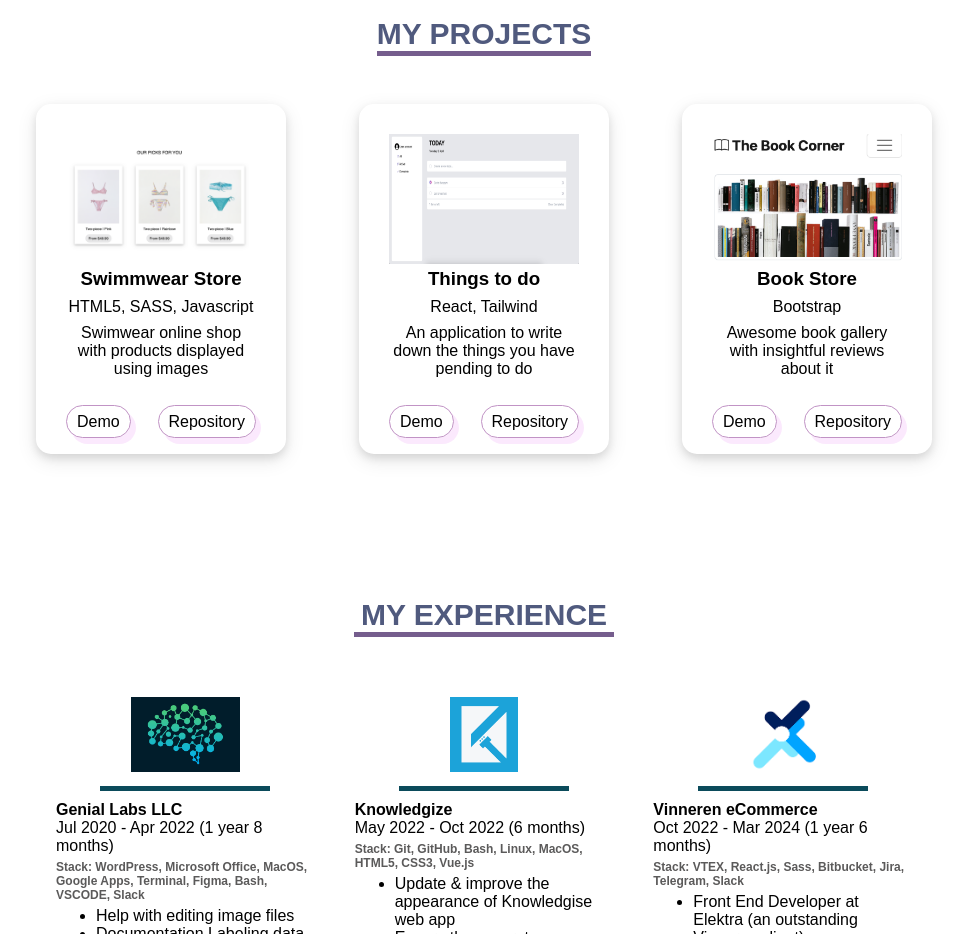
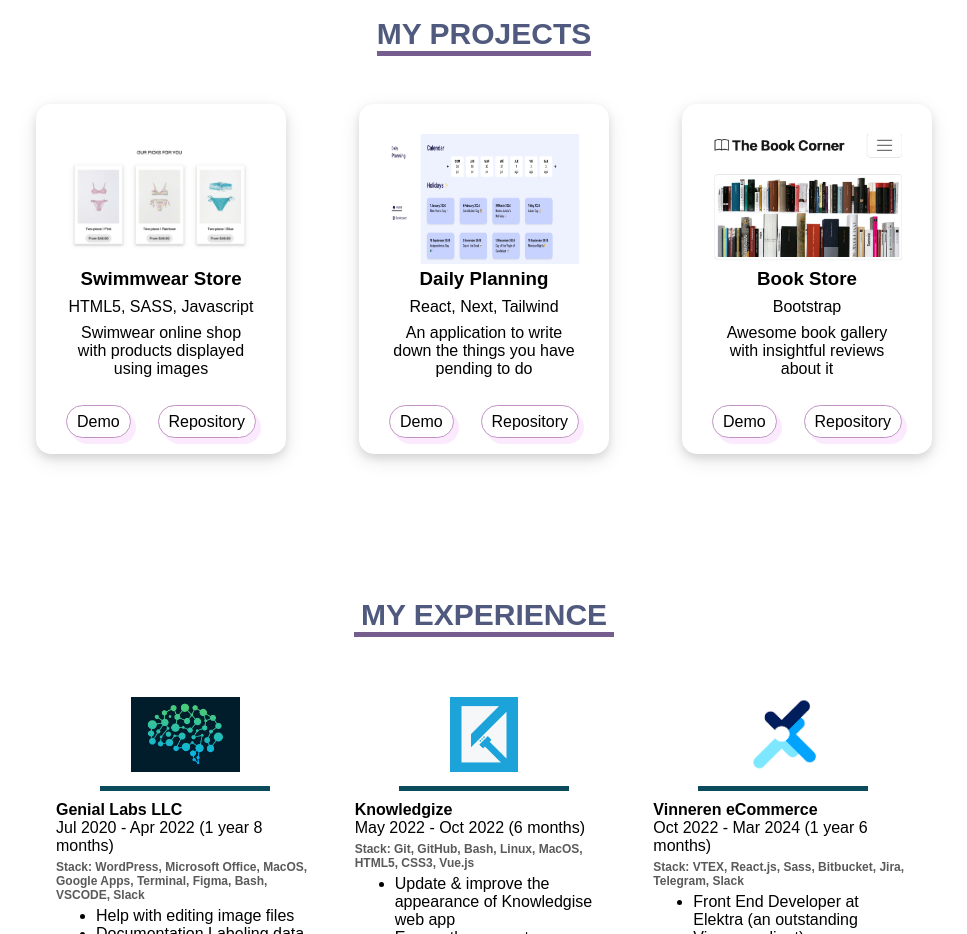
Before and after one commit to katherine-na/portfolio-katherinegrete, a React (Vite) app: page / in a window 1280 px wide. Shown: the part 1180-2114 px from the top of the page, without its empty margins (156-1123 px from the left). Built offline with nearby package versions, Linux system fonts and the light colour scheme.

Commit message:
Change daily project

```diff
--- a/src/components/Projects/Projects.jsx
+++ b/src/components/Projects/Projects.jsx
@@ -3,7 +3,7 @@
 import './Projects.css';
 import bookstore from '../../assets/projects/bookstore.png';
 import sunshine from '../../assets/projects/sunshinee.png'
-import daily from '../../assets/projects/daily.png'
+import planning from '../../assets/projects/planning.png'
 
 const Projects = () => {
   return (
@@ -24,12 +24,12 @@
         </div>
         <div className="p-item">
           <ProjectItem
-            image={daily}
-            name="Things to do"
-            skills="React, Tailwind"
+            image={planning}
+            name="Daily Planning"
+            skills="React, Next, Tailwind"
             description="An application to write down the things you have pending to do"
-            demo="https://knathingstodo.netlify.app/"
-            repo="https://github.com/katherine-na/daily"
+            demo="https://daily-planning-kna.netlify.app/"
+            repo="https://github.com/katherine-na/DailyPlanning"
           />
         </div>
         <div className="p-item">
```
Also changed, not shown: src/assets/projects/daily.png (deleted), src/assets/projects/planning.png (added).
